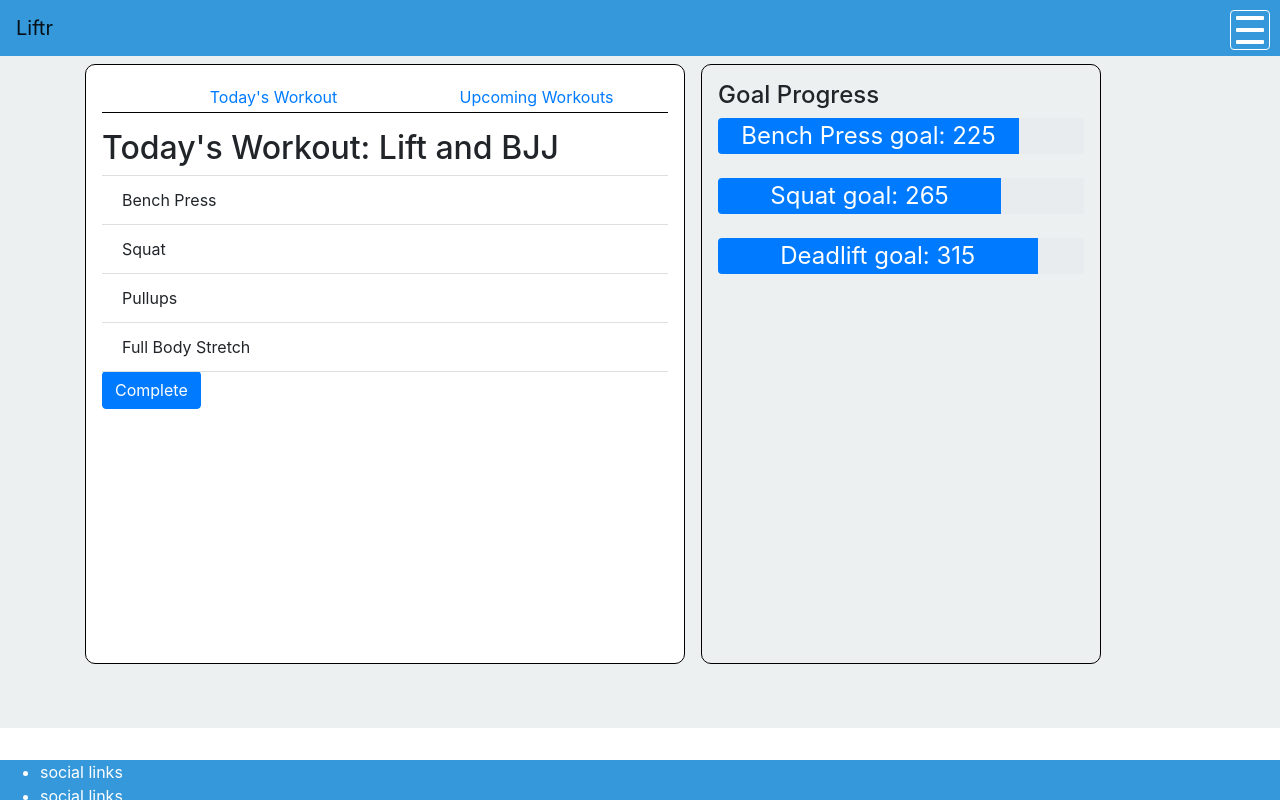
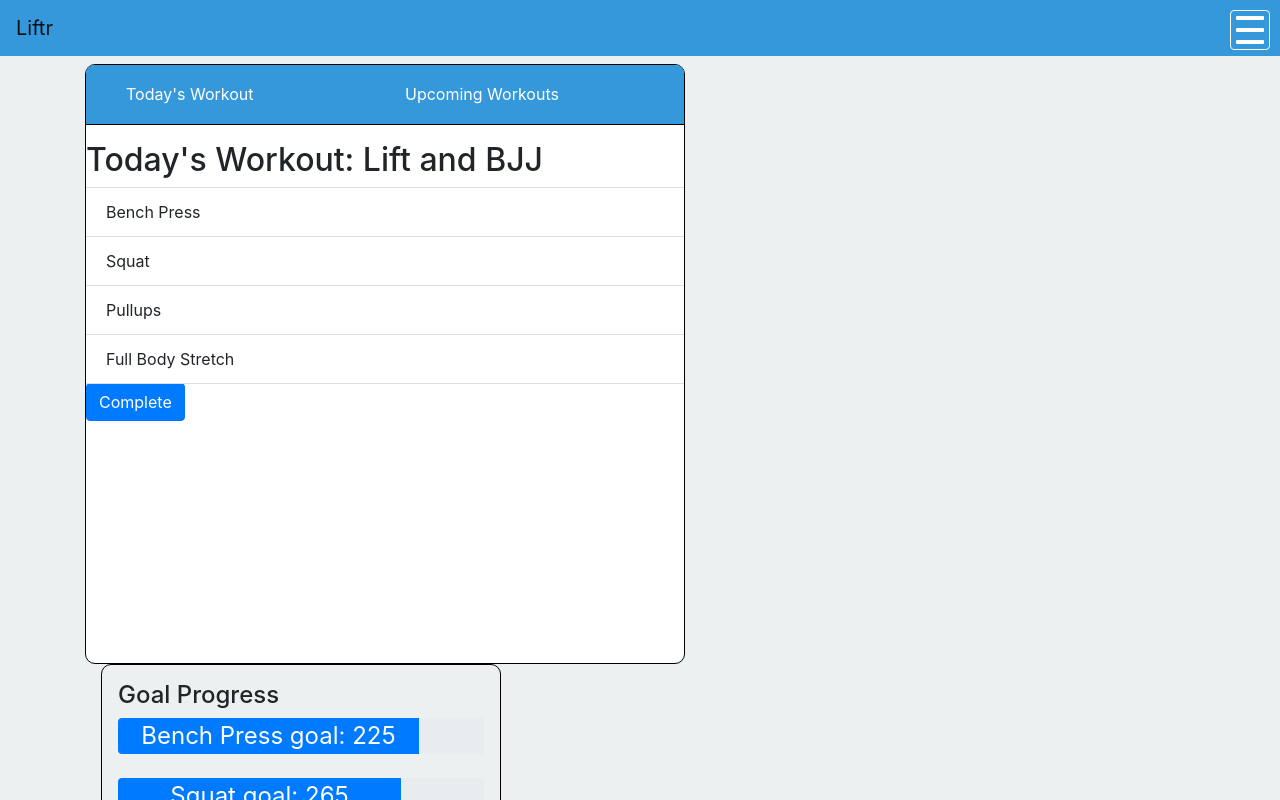
Before and after one commit to grantfogle/liftr-front-end, a React (Create React App) app: page / in a window 1280 px wide. Shown: the top 800 px of the page. Built offline with nearby package versions, Linux system fonts and the light colour scheme.

Commit message:
updating workout container

```diff
--- a/src/App.css
+++ b/src/App.css
@@ -38,8 +38,9 @@ header nav {
 .daily-workout {
   height: 600px;
   width: 600px;
-  padding: 1em;
+  /* padding: 1em; */
   border: 1px solid black;
+  /* border-radius: 10px; */
   border-radius: 10px;
   background-color: #fff;
 }
@@ -51,19 +52,20 @@ header nav {
   list-style-type: none;
   justify-content: center;
   align-items: center;
+  background-color: #3498db;
   width: 100%;
-  height: 2em;
+  height: 10%;
   border-bottom: 1px solid black;
+  border-radius: 8px 8px 0 0;
+  /* border-radius: 10px; */
 }
 
-.mini-nav li:first-child {
-  /* border-right: 1px solid black; */
-  /* padding-right: 2em; */
-  /* text-decoration: underline; */
-}
 .mini-nav li {
   width: 50%;
-  text-align: center;
+}
+
+.mini-nav li a {
+  color: #fff;
 }
 
 .calendar {
@@ -89,11 +91,10 @@ header nav {
   text-align: center;
 }
 
-.workout-container {
+/* .workout-container {
   display: flex;
   flex-direction: row;
-
-}
+} */
 
 .current-stats {
   width: 400px;
--- a/src/App.js
+++ b/src/App.js
@@ -1,7 +1,6 @@
 import React, { Component } from 'react';
 import { Container, Row, Col } from 'react-bootstrap';
 import Navigation from './components/Navigation';
-import MiniNavigation from './components/MiniNavigation';
 import Goals from './components/Goals';
 import Schedule from './components/Schedule';
 import SideMenu from './components/SideMenu/SideMenu';
@@ -39,7 +38,6 @@ class App extends Component {
         <Navigation toggleSideMenu={this.toggleSideMenu} />
         <SideMenu sideMenu={this.state.sideMenu} toggleSideMenu={this.toggleSideMenu} />
         <div className="main">
-          {/* <MiniNavigation /> */}
           {/* <DailyWorkout /> */}
           <Goals />
           {/* <Schedule /> */}
--- a/src/components/Goals.js
+++ b/src/components/Goals.js
@@ -6,7 +6,6 @@ import Table from 'react-bootstrap/Table'
 import ListGroup from 'react-bootstrap/ListGroup';
 import CurrentStats from './CurrentStats';
 import DailyWorkout from './DailyWorkout';
-import MiniNavigation from './MiniNavigation';
 import '../App.css';
 
 const workout = () => {
@@ -52,9 +51,12 @@ const dailyWorkout = () => {
 const Goals = () => {
     return (
         <Jumbotron fluid className="jumbo">
-            <Container className="workout-container">
+            <Container>
                 <div className="daily-workout">
-                    <MiniNavigation />
+                    <ul className="mini-nav">
+                        <li><a href="#">Today's Workout</a></li>
+                        <li><a href="#">Upcoming Workouts</a></li>
+                    </ul>
                     <h2>Today's Workout: Lift and BJJ</h2>
                     <ListGroup variant="flush">
                         {dailyWorkout()}
--- a/src/components/MiniNavigation.js
+++ /dev/null
@@ -1,13 +0,0 @@
-import React from 'react';
-import '../App.css';
-
-const MiniNavigation = () => {
-    return (
-        <ul className="mini-nav">
-            <li><a href="#">Today's Workout</a></li>
-            <li><a href="#">Upcoming Workouts</a></li>
-        </ul>
-    )
-}
-
-export default MiniNavigation;
```
